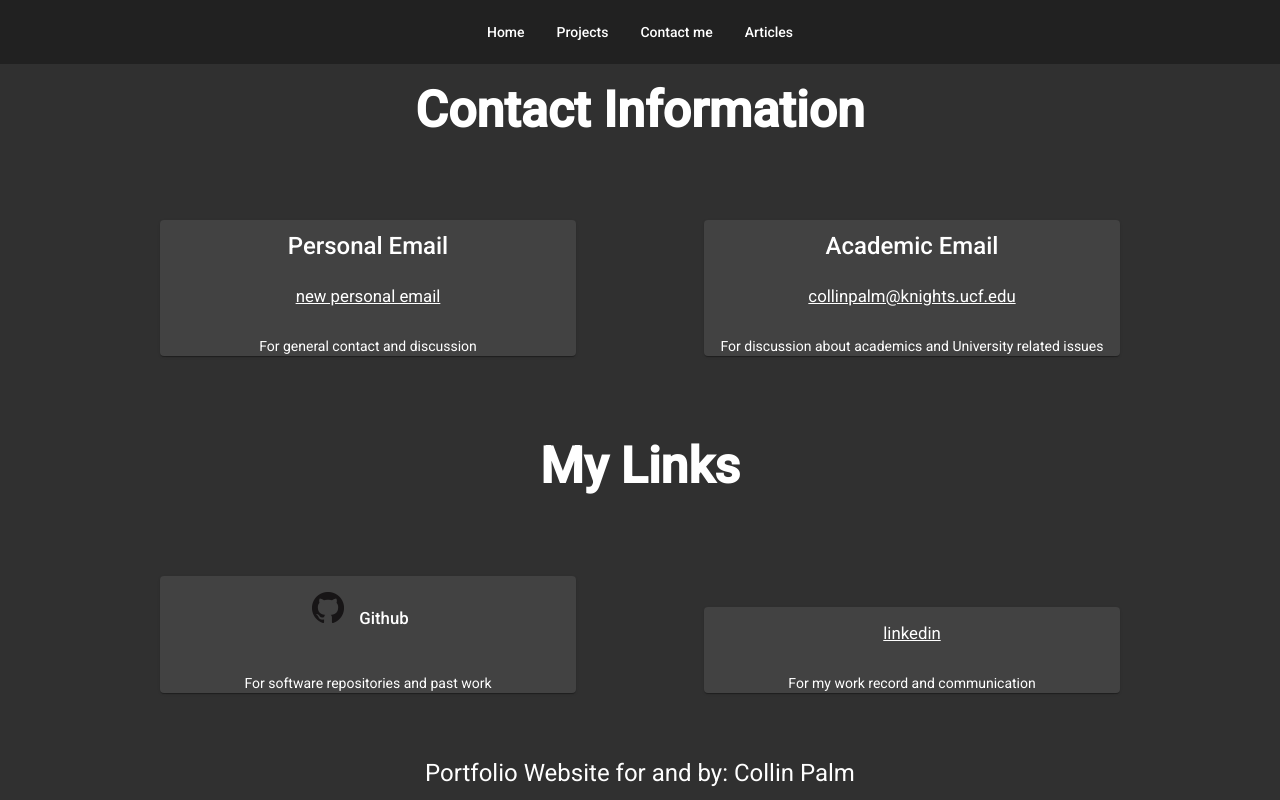
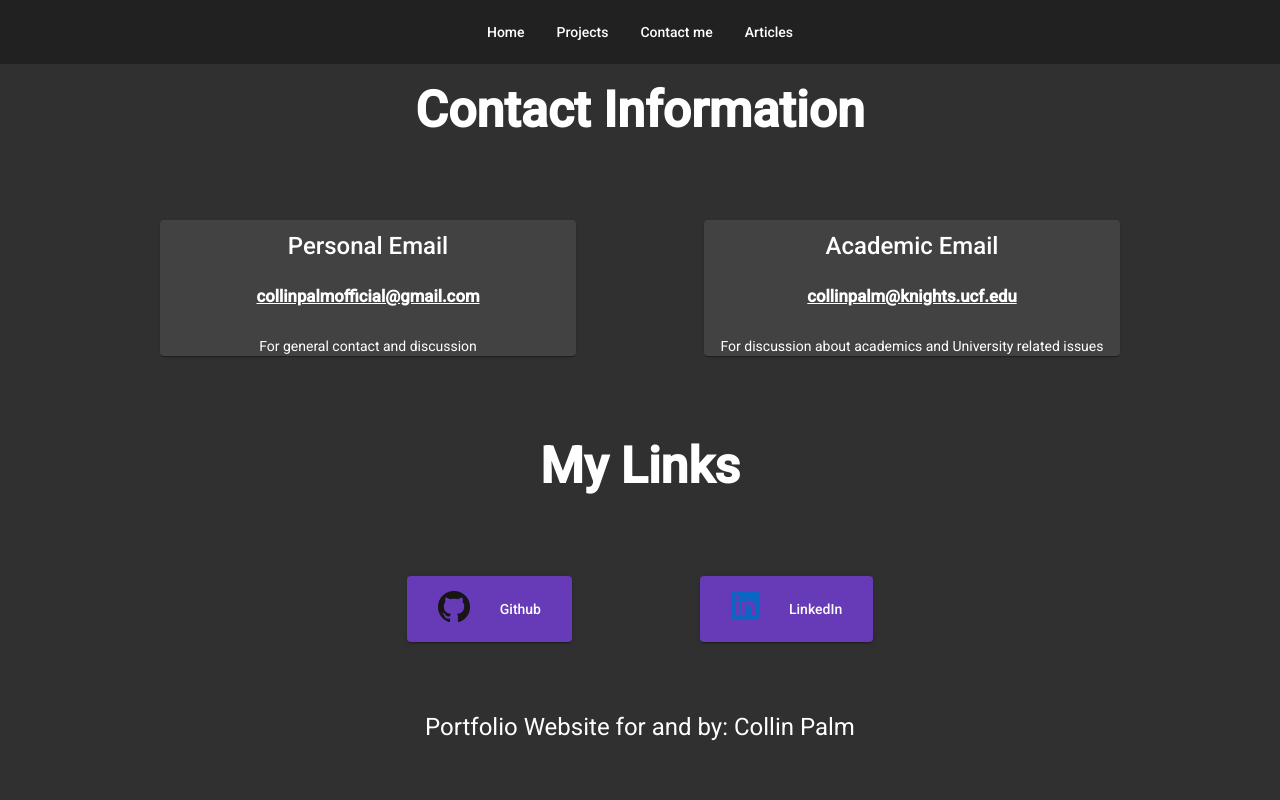
Before and after one commit to Collinpalm/resumeSite, an Angular app in the folder resumeSite/: page /contact-me in a window 1280 px wide. Built offline with nearby package versions, Linux system fonts and the light colour scheme.

Commit message:
contact me page done

```diff
--- a/resumeSite/src/app/contact-me/contact-me.component.html
+++ b/resumeSite/src/app/contact-me/contact-me.component.html
@@ -4,12 +4,16 @@
             <h2 class = "contact_info_title">Contact Information</h2>
             <mat-card class="contact_info_card">
                 <mat-card-title>Personal Email</mat-card-title>
-                <mat-card-content class="contact_info_element">new personal email</mat-card-content>
+                <mat-card-content class="contact_info_element">
+                    <a href = "mailto: collinpalmofficial@gmail.com">collinpalmofficial@gmail.com</a>
+                </mat-card-content>
                 <mat-card-footer margin = 5px font-size = small>For general contact and discussion</mat-card-footer>
             </mat-card>
             <mat-card class="contact_info_card">
                 <mat-card-title>Academic Email</mat-card-title>
-                <mat-card-content class="contact_info_element">collinpalm@knights.ucf.edu</mat-card-content>
+                <mat-card-content class="contact_info_element">
+                    <a href = "mailto: collinpalm@knights.ucf.edu">collinpalm@knights.ucf.edu</a>
+                </mat-card-content>
                 <mat-card-footer margin = 5px font-size = small>For discussion about academics and University related issues</mat-card-footer>
             </mat-card>
         </div>
@@ -17,20 +21,8 @@
     <section>
         <div class="link_info_section">
             <h2 class = "link_info_title">My Links</h2>
-            <mat-card class="link_info_card">
-                <mat-card-title class="link_info_element">
-                    <img src="assets/GitHub-Mark-32px.png">
-                    <p class="github_logo_formatting">Github</p>
-
-                </mat-card-title>
-                <mat-card-footer margin = 5px font-size = small>For software repositories and past work</mat-card-footer>
-            </mat-card>
-            <mat-card class="link_info_card">
-                <mat-card-content class="link_info_element">
-                    linkedin
-                </mat-card-content>
-                <mat-card-footer margin = 5px font-size = small>For my work record and communication</mat-card-footer>
-            </mat-card>
+            <a mat-raised-button color="primary" class="link_info_button" onClick="window.open('//github.com/Collinpalm')"><img src="assets/GitHub-Mark-32px.png" class="button_internal"><p class="button_internal">Github</p></a>
+            <a mat-raised-button color="primary" class="link_info_button" onClick="window.open('//www.linkedin.com/in/collinpalm')"><img src="assets/In-Blue-14@2x.png" class="button_internal"><p class="button_internal">LinkedIn</p></a>
         </div>
     </section>
     <section>
--- a/resumeSite/src/app/contact-me/contact-me.component.scss
+++ b/resumeSite/src/app/contact-me/contact-me.component.scss
@@ -5,6 +5,24 @@ section {
     align-items: center;
     height: fit-content;
     width: 100%;
+}
+a{
+    max-width: 20%;
+    min-width: 150px;
+    align-content: center;
+}
+
+a[href^="mailto:"]
+{
+  color: white;
+  font-weight: bold;
+  text-decoration: none;
+}
+
+
+.button_internal{
+    float: left;
+    margin: 15px;
 }
 
 .footer {
@@ -30,6 +48,7 @@ section {
     text-decoration: underline;
     font-size: larger;
     margin : 30px;
+
 }
 
 .contact_info_card{
@@ -63,8 +82,8 @@ section {
     margin : 5%;
 }
 
-.github_logo_formatting{
+.link_info_button{
+    width: fit-content;
     display: inline-block;
-    margin:15px;
-
+    margin : 5%;
 }
```
Also changed, not shown: resumeSite/src/assets/In-Blue-14@2x.png (added).
